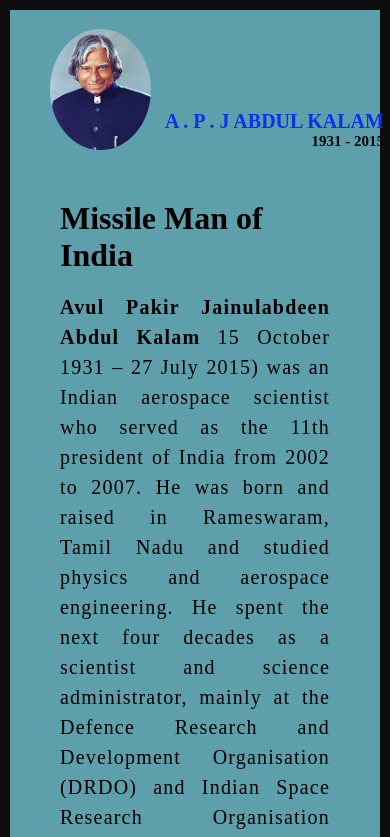
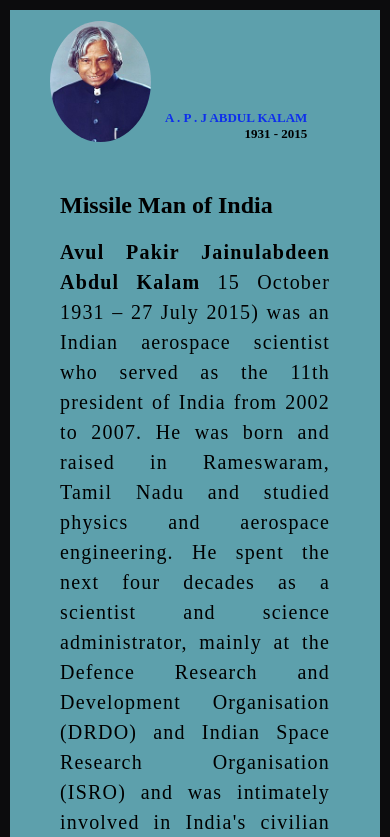
Before and after one commit to Safu1234/AbdulKalam, a plain HTML site: page index.html in a window 390 px wide. Shown: the top 837 px of the page. Drawn offline with Linux system fonts and the light colour scheme.

Commit message:
Update style.css

```diff
--- a/css/style.css
+++ b/css/style.css
@@ -75,17 +75,17 @@ footer p{
         left: 50px;
     }
     .top h1 {
-        font-size: 20px;
+        font-size: 13px;
         color: rgb(14, 47, 236);
         position: relative;
         right: -155px;
     }
     .top h4 {
-        font-size: 15px;
+        font-size: 13px;
         position: relative;
         left: 155px;
     }
 h2 {
-    font-size: 32px;
+    font-size: 24px;
 }
 }
```
